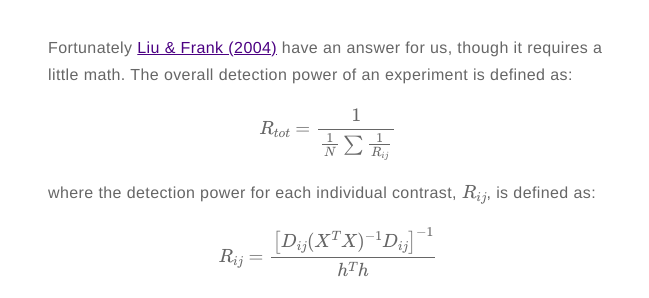
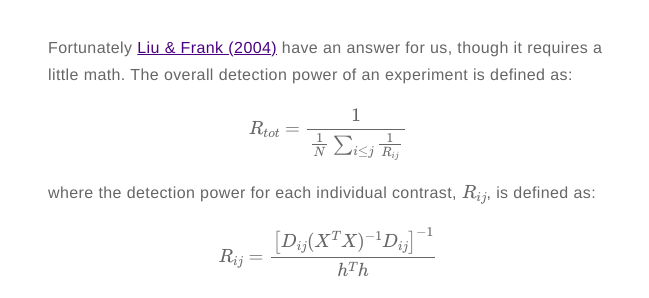
Before and after one commit to szorowi1/szorowi1.github.io, a Jekyll site: the page built from _posts/2019-01-06-fmri-detection-power.markdown, in a window 1280 px wide and 900 px high, scrolled down 1378 px. Shown: the part 152-450 px from the top of the window, without its empty margins (312-961 px from the left). Built offline with Jekyll 4.4.1, drawn with Linux system fonts in a browser that asks for light colours; formulas are drawn with MathJax 3.

Commit message:
fixed detection power formula

```diff
--- a/_posts/2019-01-06-fmri-detection-power.markdown
+++ b/_posts/2019-01-06-fmri-detection-power.markdown
@@ -58,7 +58,7 @@ Fortunately <a href="https://www.ncbi.nlm.nih.gov/pubmed/14741676">Liu &
 Frank (2004)</a> have an answer for us, though it requires a little math. The
 overall detection power of an experiment is defined as:
 
-$$ R_{tot} = \frac{1}{ \frac{1}{N} \sum \frac{1}{R_{ij}} } $$
+$$ R_{tot} = \frac{1}{ \frac{1}{N} \sum_{i \leq j} \frac{1}{R_{ij}} } $$
 
 where the detection power for each individual contrast, \\( R_{ij} \\), is defined as:
 
```
